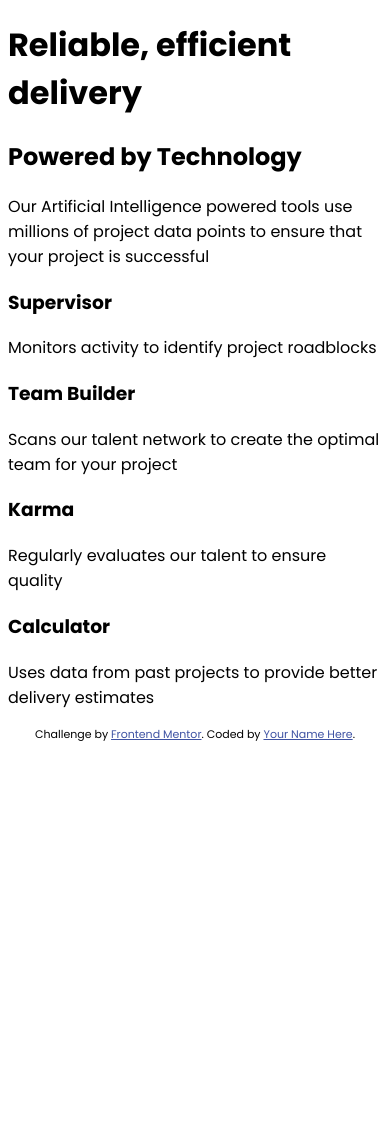
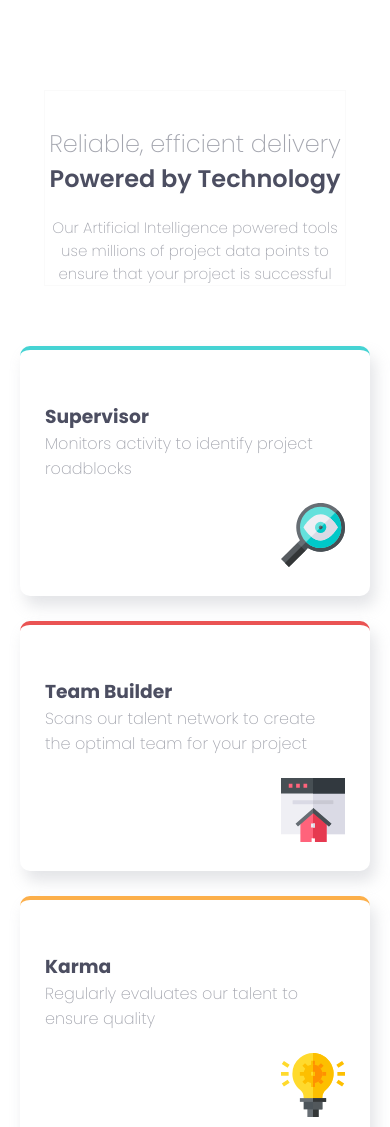
Before and after one commit to SunilParbhoo/Frontend-Mentor---Four-Card-Feature-Section, a plain HTML site: page index.html in a window 390 px wide. Shown: the top 1127 px of the page. Before the commit the page ends 844 px from the top, so only its background shows below. Drawn offline with Linux system fonts and the light colour scheme.

Commit message:
Complete mobile and desktop styles

```diff
--- a/index.html
+++ b/index.html
@@ -25,30 +25,52 @@
     </style>
   </head>
   <body>
+    <header class="hero">
       <h1>Reliable, efficient delivery</h1>
       <h2>Powered by Technology</h2>
       <p>Our Artificial Intelligence powered tools use millions of project data points to ensure that your project is successful</p>
-    <div class="container">
-      <div class="card">
+    </header>
+    <main class="container">
+      <article class="card" id="supervisor-card">
+        <div class="card-top">
           <h3>Supervisor</h3>
           <p>Monitors activity to identify project roadblocks</p>
         </div>
-      <div class="card">
+        <div class="card-bottom">
+          <img src="images/icon-supervisor.svg" alt="" aria-hidden="true" />
+        </div>
+      </article>
+      <article class="card" id="team-builder-card">
+        <div class="card-top">
           <h3>Team Builder</h3>
           <p>Scans our talent network to create the optimal team for your project</p>
         </div>
-      <div class="card">
+        <div class="card-bottom">
+          <img src="images/icon-team-builder.svg" alt="" aria-hidden="true" />
+        </div>
+      </article>
+      <article class="card" id="karma-card">
+        <div class="card-top">
           <h3>Karma</h3>
           <p>Regularly evaluates our talent to ensure quality</p>
         </div>
-      <div class="card">
+        <div class="card-bottom">
+          <img src="images/icon-karma.svg" alt="" aria-hidden="true" />
+        </div>
+      </article>
+      <article class="card" id="calculator-card">
+        <div class="card-top">
           <h3>Calculator</h3>
           <p>Uses data from past projects to provide better delivery estimates</p>
         </div>
+        <div class="card-bottom">
+          <img src="images/icon-calculator.svg" alt="" aria-hidden="true" />
         </div>
+      </article>
+    </main>
 
     <footer>
-      <p class="attribution">Challenge by <a href="https://www.frontendmentor.io?ref=challenge" target="_blank">Frontend Mentor</a>. Coded by <a href="#">Your Name Here</a>.</p>
+      <p class="attribution">Challenge by <a href="https://www.frontendmentor.io?ref=challenge" target="_blank">Frontend Mentor</a>. Coded by <a href="https://github.com/SunilParbhoo">Sunil Parbhoo</a>.</p>
     </footer>
   </body>
 </html>
--- a/styles.css
+++ b/styles.css
@@ -1,3 +1,149 @@
+:root {
+  /* ## Colors */
+  /* ### Primary */
+  --red: hsl(0, 78%, 62%);
+  --cyan: hsl(180, 62%, 55%);
+  --orange: hsl(34, 97%, 64%);
+  --blue: hsl(212, 86%, 64%);
+  /* ### Neutral */
+  --very-dark-blue: hsl(234, 12%, 34%);
+  --grayish-blue: hsl(229, 6%, 66%);
+  --very-light-gray: hsl(0, 0%, 98%);
+  /* Font weights */
+  --extra-light: 200;
+  --regular: 400;
+  --semi-bold: 600;
+  --bold: 700;
+}
+
+* {
+  margin: 0;
+  padding: 0;
+}
+
 body {
   font-family: "Poppins", sans-serif;
+  box-sizing: border-box;
+  display: flex;
+  text-align: center;
+  flex-direction: column;
+  align-items: center;
+  justify-content: space-around;
+  background-color: var(--extra-light);
 }
+
+.hero h1 {
+  font-weight: var(--extra-light);
+  color: var(--grayish-blue);
+  font-size: 1.5rem;
+  margin-top: 35px;
+}
+
+.hero h2 {
+  font-weight: var(--semi-bold);
+  color: var(--very-dark-blue);
+  font-size: 1.5rem;
+  margin-bottom: 20px;
+}
+
+.hero p {
+  font-weight: var(--extra-light);
+  color: var(--grayish-blue);
+  font-size: 0.938rem;
+}
+
+.container {
+  display: flex;
+  flex-direction: column;
+  align-items: center;
+  justify-content: space-around;
+  height: 1090px;
+  flex: 1;
+  gap: 25px;
+}
+
+.hero {
+  max-width: 300px;
+  border: 1px solid var(--very-light-gray);
+  margin-bottom: 60px;
+}
+
+.card {
+  width: clamp(315px, 350px, 360px);
+  height: clamp(225px, 250px, 255px);
+  box-sizing: border-box;
+  text-align: left;
+  border-radius: 10px;
+  padding: 30px 25px 0;
+  display: flex;
+  flex-direction: column;
+  justify-content: space-evenly;
+  box-shadow: 5px 10px 15px 0 rgba(163, 165, 174, 0.3);
+}
+
+.card-bottom {
+  align-self: flex-end;
+  max-width: 311px;
+}
+
+.card h3 {
+  color: var(--very-dark-blue);
+}
+
+.card p {
+  color: var(--grayish-blue);
+  font-weight: var(--extra-light);
+}
+
+#supervisor-card {
+  border-top: 4px solid var(--cyan);
+}
+#team-builder-card {
+  border-top: 4px solid var(--red);
+}
+#karma-card {
+  border-top: 4px solid var(--orange);
+}
+#calculator-card {
+  border-top: 4px solid var(--blue);
+}
+
+footer {
+  margin-top: 100px;
+}
+
+/* mobile */
+@media (max-width: 767px) {
+  body {
+    padding: 90px 32px;
+  }
+}
+
+/* 768px originally  - desktop */
+@media (min-width: 1110px) {
+  .hero {
+    max-width: 510px;
+  }
+  .container {
+    height: auto;
+    display: grid;
+    grid-template-areas:
+      " . center-top ."
+      " left center-top right"
+      " left center-bottom right"
+      " . center-bottom .";
+    grid-gap: 25px 25px;
+  }
+  #supervisor-card {
+    grid-area: left;
+  }
+  #team-builder-card {
+    grid-area: center-top;
+  }
+  #karma-card {
+    grid-area: center-bottom;
+  }
+  #calculator-card {
+    grid-area: right;
+  }
+}
```
Lines whose indentation alone changed are shown as unchanged.
